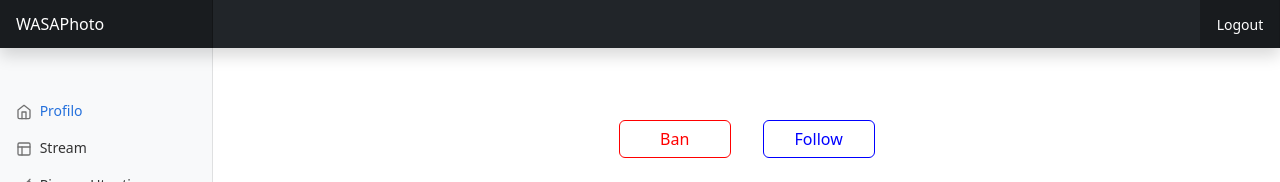
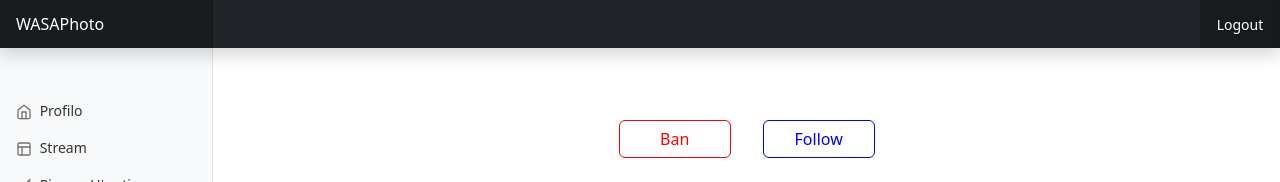
Before and after one commit to mcicerani/WASAPhoto, a Vue app in the folder webui/: page /#/users/true/profile in a window 1280 px wide. Before the commit this address led to /#/users/undefined/profile. Shown: the top 182 px of the page. Built offline with nearby package versions, Linux system fonts and the light colour scheme; no server answers; sample sign-in values are in the browser's storage.

Commit message:
cant fix menu if there is no token at start bug

```diff
--- a/webui/src/App.vue
+++ b/webui/src/App.vue
@@ -2,14 +2,14 @@
 import { RouterLink, RouterView, useRouter } from 'vue-router'
 import { ref, onMounted, watch } from 'vue'
 
-const loggedInUserId = ref(null);
+const userId = ref(null);
 const router = useRouter();
 
 const token = localStorage.getItem('token');
 
 if (token) {
   onMounted(() => {
-    const loggedInUserId = loadUserIdFromToken();
+    const loggedInUserId = localStorage.getItem('loggedInUserId');
     router.push(`/users/${loggedInUserId}/profile`); // Usa il template literal corretto
   });
 
@@ -23,10 +23,10 @@ if (token) {
 function loadUserIdFromToken() {
   const token = localStorage.getItem('token');
   if (token) {
-    loggedInUserId.value = token.split(' ')[1]; // Estrai l'ID dell'utente dal token
-    console.log("User ID extracted from token:", loggedInUserId.value);
+    userId.value = token.split(' ')[1]; // Estrai l'ID dell'utente dal token
+    console.log("User ID extracted from token:", userId.value);
   } else {
-    console.log("Token not found in localStorage");
+    console.error("Token not found in localStorage");
   }
 }
 
@@ -38,7 +38,7 @@ function logout() {
   router.push('/session');
 }
 
-console.log("Component setup complete, userId:", loggedInUserId.value);
+console.log("Component setup complete, userId:", userId.value);
 </script>
 
 <template>
@@ -58,13 +58,13 @@ console.log("Component setup complete, userId:", loggedInUserId.value);
           </h6>
           <ul class="nav flex-column">
             <li class="nav-item">
-              <RouterLink :to="`/users/${loggedInUserId}/profile`" class="nav-link">
+              <RouterLink :to="`/users/${userId}/profile`" class="nav-link">
                 <svg class="feather"><use href="/feather-sprite-v4.29.0.svg#home"/></svg>
                 Profilo
               </RouterLink>
             </li>
             <li class="nav-item">
-              <RouterLink :to="`/users/${loggedInUserId}/stream`" class="nav-link">
+              <RouterLink :to="`/users/${userId}/stream`" class="nav-link">
                 <svg class="feather"><use href="/feather-sprite-v4.29.0.svg#layout"/></svg>
                 Stream
               </RouterLink>
```
